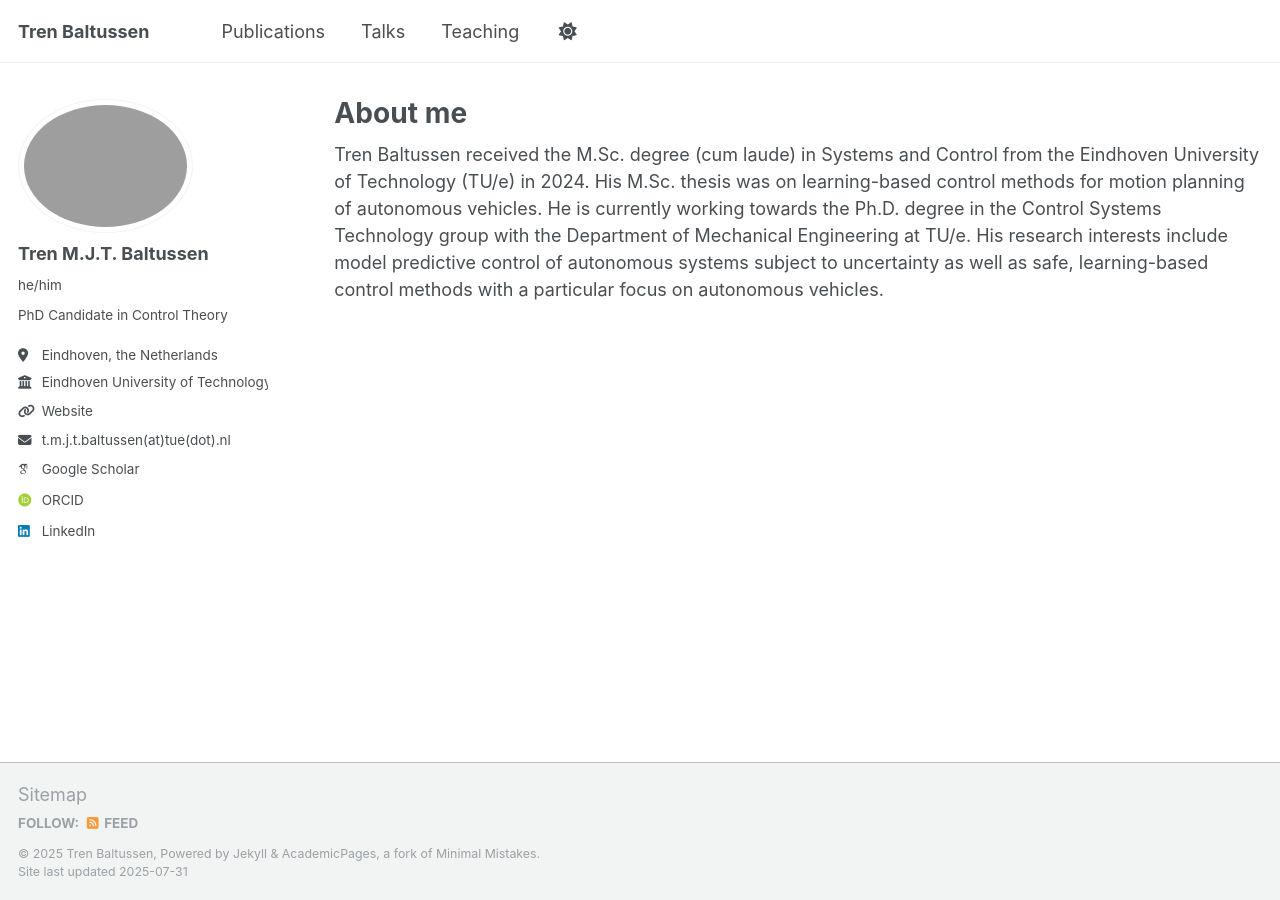
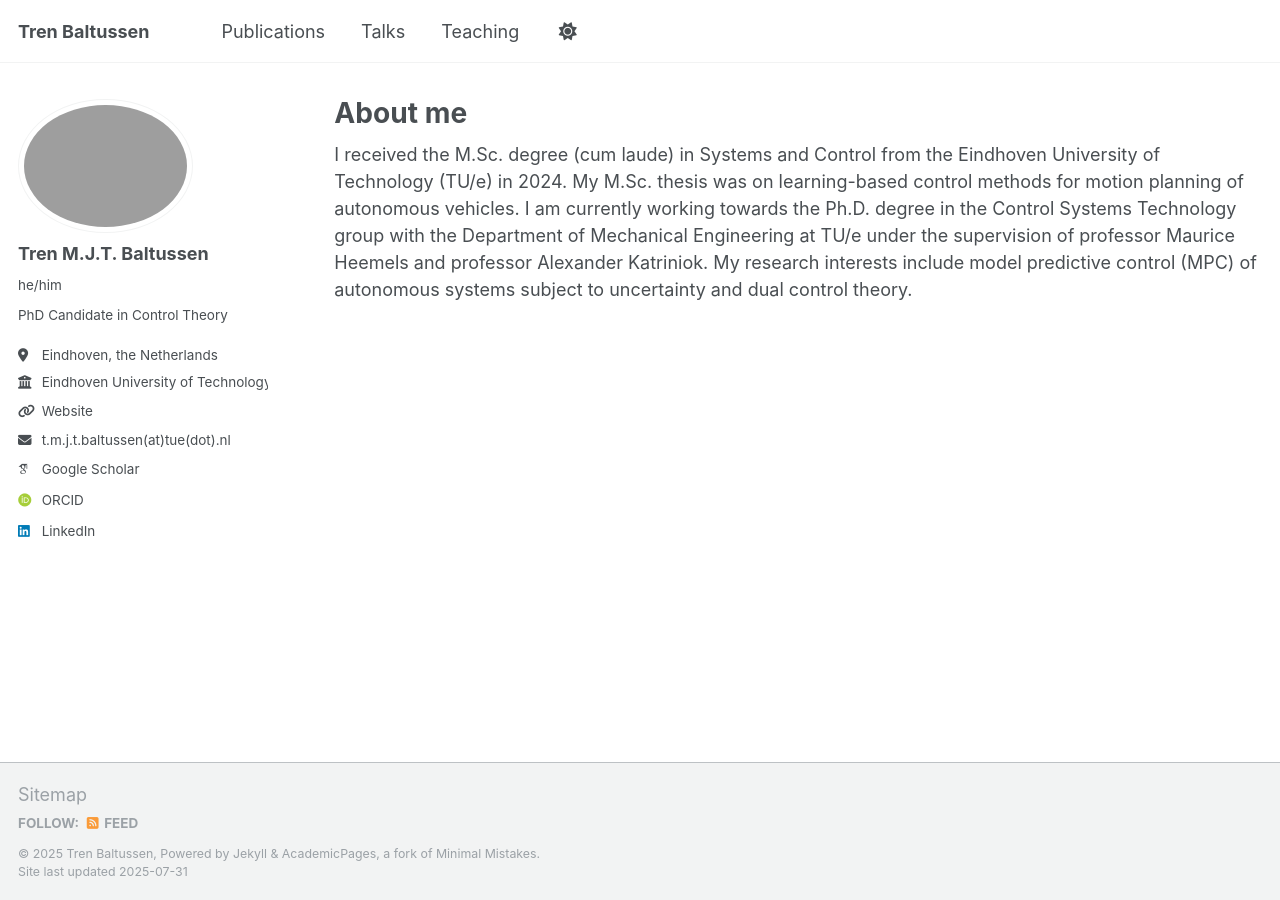
Before and after one commit to TrenBaltussen/TrenBaltussen.github.io, a Jekyll site: the page built from _pages/about.md, in a window 1280 px wide. Built offline with Jekyll 4.4.1, drawn with Linux system fonts in a browser that asks for light colours; some web fonts are replaced.

Commit message:
Update about.md

```diff
--- a/_pages/about.md
+++ b/_pages/about.md
@@ -7,4 +7,4 @@ redirect_from:
   - /about.html
 ---
 
-Tren Baltussen received the M.Sc. degree (cum laude) in Systems and Control from the Eindhoven University of Technology (TU/e) in 2024. His M.Sc. thesis was on learning-based control methods for motion planning of autonomous vehicles. He is currently working towards the Ph.D. degree in the Control Systems Technology group with the Department of Mechanical Engineering at TU/e. His research interests include model predictive control of autonomous systems subject to uncertainty as well as safe, learning-based control methods with a particular focus on autonomous vehicles.
+I received the M.Sc. degree (cum laude) in Systems and Control from the Eindhoven University of Technology (TU/e) in 2024. My M.Sc. thesis was on learning-based control methods for motion planning of autonomous vehicles. I am currently working towards the Ph.D. degree in the Control Systems Technology group with the Department of Mechanical Engineering at TU/e under the supervision of professor Maurice Heemels and professor Alexander Katriniok. My research interests include model predictive control (MPC) of autonomous systems subject to uncertainty and dual control theory.
```
